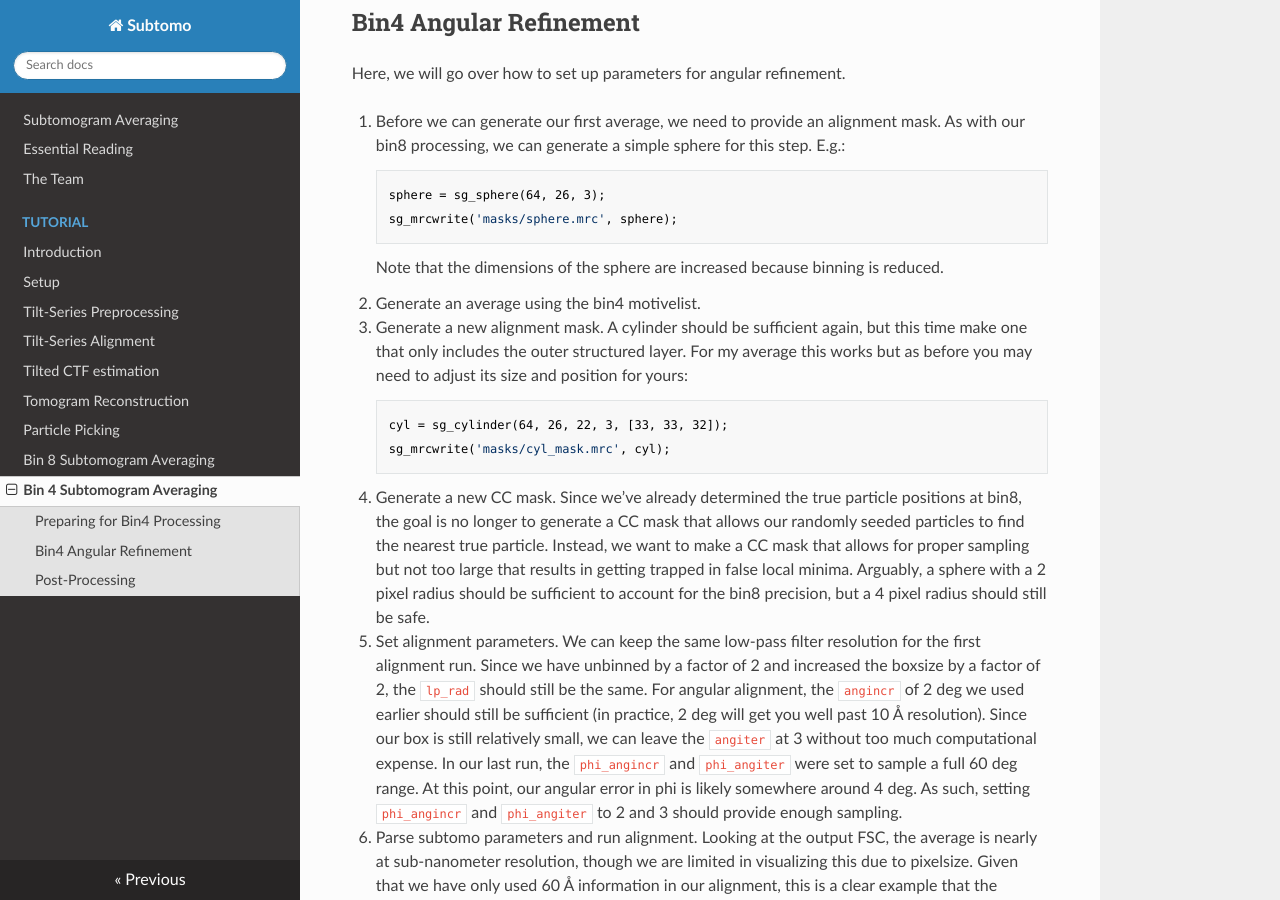
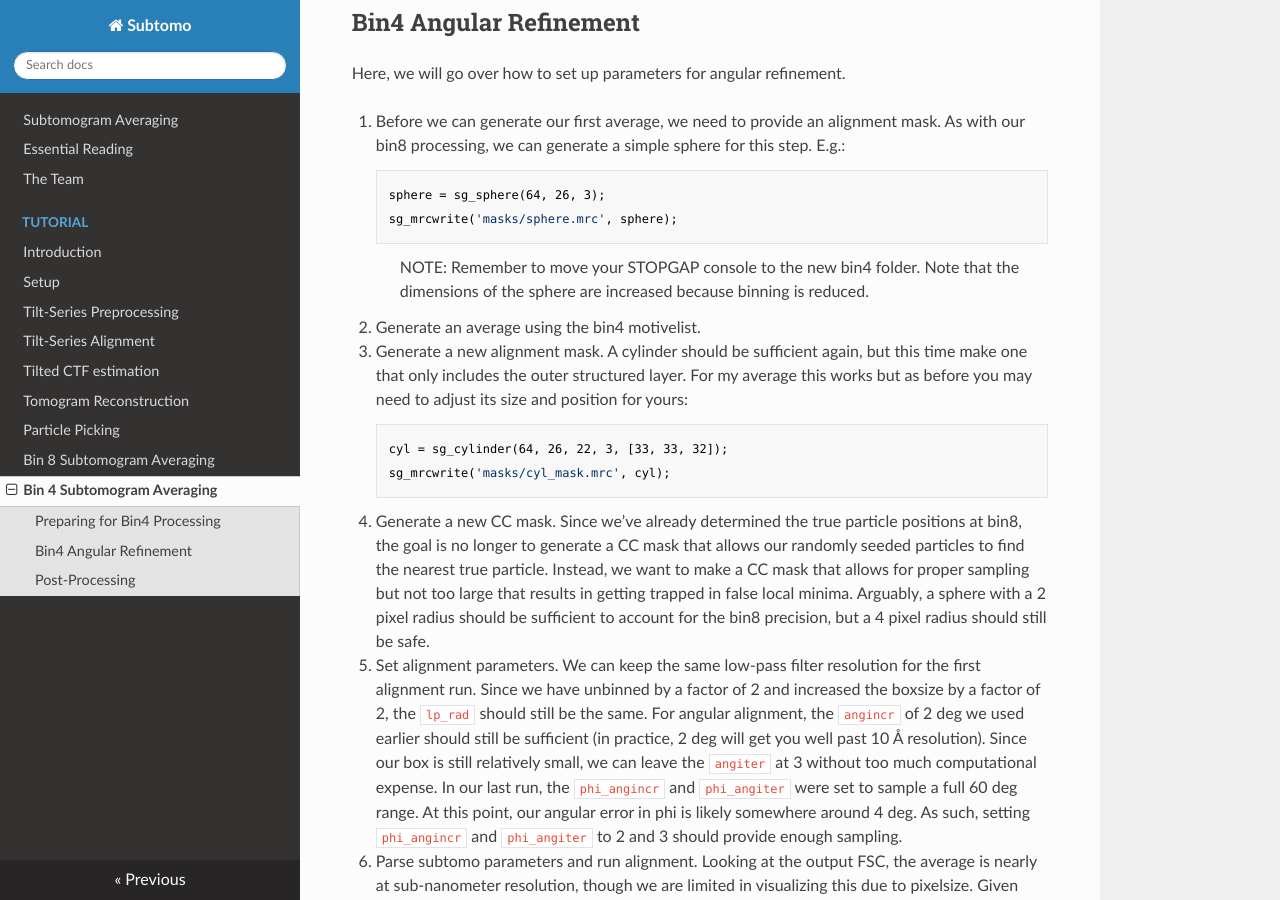
Before and after one commit to wan-lab-vanderbilt/subtomo-tutorials, an MkDocs documentation site: the page built from docs/hiv/bin4.md, in a window 1280 px wide and 900 px high, scrolled down 733 px. Built offline with MkDocs 1.6.1, drawn with Linux system fonts in a browser that asks for light colours; nearby versions of some CDN libraries.

Commit message:
Update bin4.md
added note

```diff
--- a/docs/hiv/bin4.md
+++ b/docs/hiv/bin4.md
@@ -36,7 +36,7 @@ E.g.:
 
         sphere = sg_sphere(64, 26, 3);
         sg_mrcwrite('masks/sphere.mrc', sphere);
-
+   >NOTE: Remember to move your STOPGAP console to the new bin4 folder.
     Note that the dimensions of the sphere are increased because binning is reduced.
 
 2. Generate an average using the bin4 motivelist.
```
